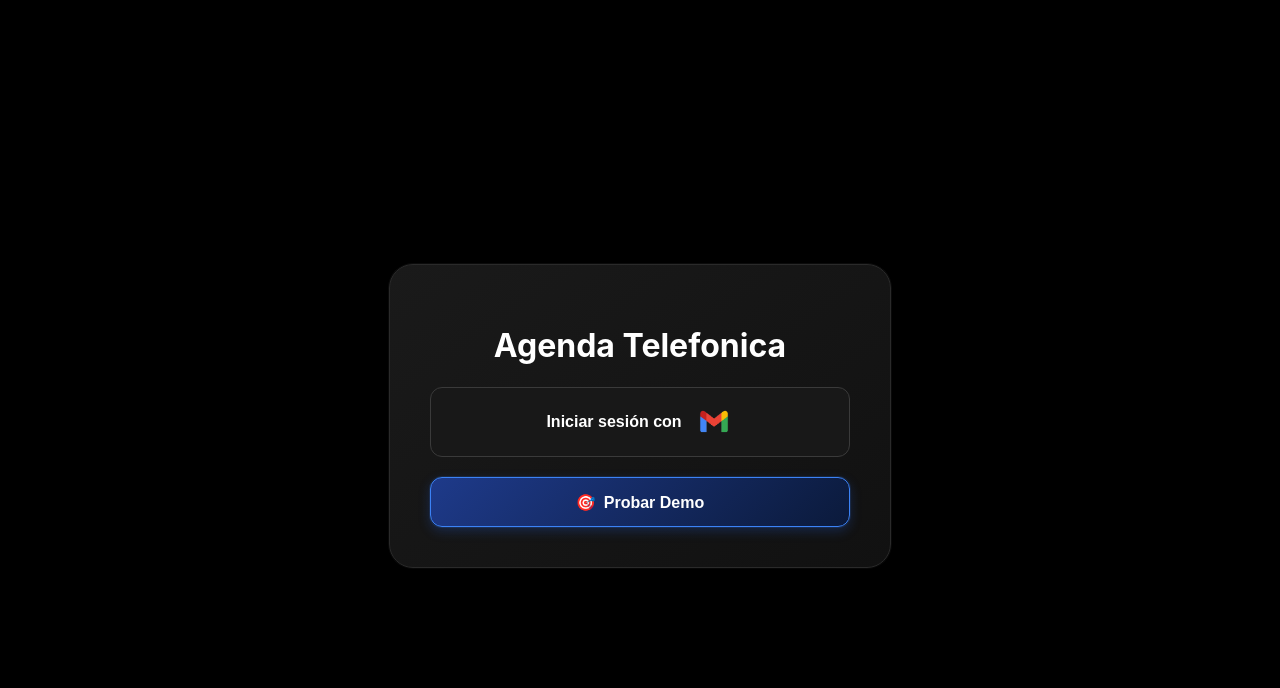
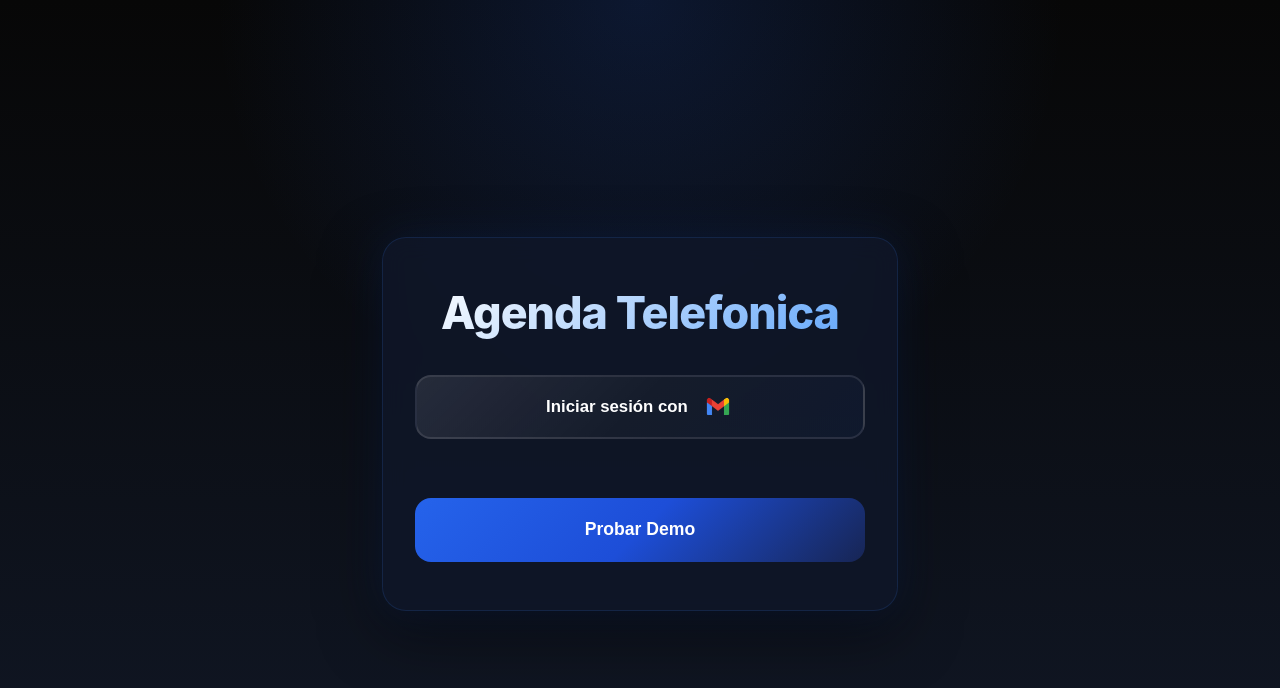
Before and after one commit to angelrosales1811/contacts-crud-a22, an Angular app: page /login in a window 1280 px wide. Shown: the top 688 px of the page. Built offline with nearby package versions, Linux system fonts and the light colour scheme.

Commit message:
Se cambia diseño de login y etiqueta de SIN CONTACTOS

```diff
--- a/src/app/auth/pages/login/login.scss
+++ b/src/app/auth/pages/login/login.scss
@@ -1,83 +1,86 @@
 .login-container {
   min-height: 100vh;
-
   display: flex;
   justify-content: center;
   align-items: center;
+  padding: 1.5rem;
 
-  background: #000;
-  padding: 1rem;
+  background:
+    radial-gradient(
+      circle at top,
+      rgba(37, 99, 235, 0.18),
+      transparent 40%
+    ),
+    linear-gradient(
+      180deg,
+      #070707 0%,
+      #111827 100%
+    );
 }
 
 .login-card {
   width: 100%;
-  max-width: 420px;
+  max-width: 450px;
 
-  padding: 2.5rem;
+  display: flex;
+  flex-direction: column;
+  gap: 1.2rem;
 
-  background: linear-gradient(
-    145deg,
-    #1a1a1a,
-    #111111
-  );
+  padding: 3rem 2rem;
 
-  border: 1px solid #2a2a2a;
+  background: rgba(15, 23, 42, 0.8);
+
+  backdrop-filter: blur(12px);
+
+  border: 1px solid rgba(59, 130, 246, 0.15);
   border-radius: 24px;
 
   box-shadow:
-    0 20px 50px rgba(0, 0, 0, 0.6),
-    0 0 0 1px rgba(255, 255, 255, 0.05);
+    0 0 40px rgba(37, 99, 235, 0.12),
+    0 20px 60px rgba(0, 0, 0, 0.5);
 
   text-align: center;
 }
 
-.login-header h1 {
-  margin: 1rem 0 0.5rem;
+.login-card h1 {
+  margin: 0 0 1rem;
 
-  color: white;
+  font-size: 2.8rem;
+  font-weight: 800;
+  letter-spacing: -1px;
 
-  font-size: 2.2rem;
-  font-weight: 700;
-}
+  background: linear-gradient(
+    135deg,
+    #ffffff,
+    #60a5fa
+  );
 
-.login-header p {
-  color: #9ca3af;
-  margin-bottom: 2rem;
-}
-
-.logo-circle {
-  width: 100px;
-  height: 100px;
-
-  margin: 0 auto;
-
-  display: flex;
-  align-items: center;
-  justify-content: center;
-
-  font-size: 2rem;
-
-  background: #1e293b;
-  border-radius: 50%;
+  -webkit-background-clip: text;
+  -webkit-text-fill-color: transparent;
 }
 
 .google-btn {
   width: 100%;
 
   display: flex;
+  justify-content: center;
   align-items: center;
-  justify-content: center;
-  gap: 12px;
+  gap: 14px;
 
-  padding: 0.9rem 1rem;
+  height: 64px;
 
-  border: 1px solid #3a3a3a;
-  border-radius: 12px;
+  background: linear-gradient(
+    135deg,
+    rgba(255, 255, 255, 0.10) 0%,
+    rgba(255, 255, 255, 0.03) 50%,
+    rgba(59, 130, 246, 0.04) 100%
+  );
 
-  background: #181818;
+  border: 2px solid rgba(255, 255, 255, 0.10);
+  border-radius: 16px;
+
   color: white;
-
-  font-size: 1rem;
+  font-size: 1.05rem;
   font-weight: 600;
 
   cursor: pointer;
@@ -86,64 +89,63 @@
 }
 
 .google-btn:hover {
-  background: #222;
-  border-color: #4285f4;
+  transform: translateY(-3px);
 
-  transform: translateY(-2px);
+  border-color: rgba(66, 133, 244, 0.20);
+
+  background: linear-gradient(
+    135deg,
+    rgba(255, 255, 255, 0.20) 0%,
+    rgba(255, 255, 255, 0.05) 50%,
+    rgba(66, 133, 244, 0.10) 100%
+  );
+
+  box-shadow:
+    0 0 20px rgba(66, 133, 244, 0.15),
+    0 8px 24px rgba(0, 0, 0, 0.25);
 }
 
 .google-btn img {
-  width: 40px;
-  height: 40px;
-  object-fit: contain;
-}
-
-.login-container {
-  flex-direction: column;
-  gap: 1rem;
+  width: 32px;
+  height: 32px;
 }
 
 .demo-button {
   width: 100%;
-  max-width: 420px;
+  height: 64px;
 
-  padding: 0.9rem 1rem;
-
-  border: 1px solid #3b82f6;
-  border-radius: 12px;
+  border: none;
+  border-radius: 16px;
 
   background: linear-gradient(
     135deg,
-    #1e3a8a,
-    #0b1a3b
+    #2563eb 0%,
+    #1d4ed8 50%,
+    #172554 100%
   );
 
-  color: #fff;
+  color: white;
 
-  font-size: 1rem;
-  font-weight: 600;
+  font-size: 1.1rem;
+  font-weight: 700;
 
   cursor: pointer;
+  position: relative;
+  overflow: hidden;
 
-  transition: all 0.25s ease;
+  transition: all 0.3s ease;
 
-  box-shadow:
-    0 4px 12px rgba(37, 99, 235, 0.25),
-    0 0 0 1px rgba(59, 130, 246, 0.15);
+  // box-shadow:
+  //   0 10px 30px rgba(37, 99, 235, 0.35),
+  //   0 0 20px rgba(59, 130, 246, 0.2);
 }
 
 .demo-button:hover {
-  background: linear-gradient(
-    135deg,
-    #2563eb,
-    #3b82f6
-  );
+  transform: translateY(-4px) scale(1.01);
 
-  transform: translateY(-2px);
-
-  box-shadow:
-    0 8px 20px rgba(37, 99, 235, 0.35),
-    0 0 12px rgba(59, 130, 246, 0.25);
+  // box-shadow:
+  //   0 16px 40px rgba(37, 99, 235, 0.45),
+  //   0 0 30px rgba(96, 165, 250, 0.35);
 }
 
 .demo-button:active {
@@ -151,6 +153,25 @@
 }
 
 .demo-button::before {
-  content: '🎯';
-  margin-right: 0.5rem;
+  content: '';
+
+  position: absolute;
+  top: 0;
+  left: -100%;
+
+  width: 100%;
+  height: 100%;
+
+  background: linear-gradient(
+    90deg,
+    transparent,
+    rgba(255, 255, 255, 0.25),
+    transparent
+  );
+
+  transition: left 0.6s ease;
 }
+
+.demo-button:hover::before {
+  left: 100%;
+}
--- a/src/app/contacts/pages/dashboard/dashboard.html
+++ b/src/app/contacts/pages/dashboard/dashboard.html
@@ -26,6 +26,8 @@
         placeholder="Buscar contacto..."
         [value]="searchTerm()"
         (input)="searchTerm.set($any($event.target).value)"
+        matTooltip="Nombre, teléfono o e-mail"
+        matTooltipPosition="above"
       />
 
       @if (filteredContacts().length > 0) {
@@ -45,6 +47,7 @@
     </button>
   </section>
 
+  @if (letters.length) {
     <section class="accordion-container">
       @for (letter of letters; track letter) {
         <div class="accordion-item" [class.expanded]="openedLetter === letter">
@@ -147,4 +150,10 @@
         </div>
       }
     </section>
+  } @else {
+    <div class="empty-state">
+      <mat-icon>person_off</mat-icon>
+      <p>Sin registros para mostrar, crea contactos.</p>
     </div>
+  }
+</div>
--- a/src/app/contacts/pages/dashboard/dashboard.scss
+++ b/src/app/contacts/pages/dashboard/dashboard.scss
@@ -132,7 +132,7 @@ button {
 }
 
 .search-container input::placeholder {
-  color: #3e4c64;
+  color: #6b7280;
 }
 
 .create-link {
@@ -336,12 +336,26 @@ button {
 }
 
 .empty-state {
-  grid-column: 1 / -1;
+  display: flex;
+  flex-direction: column;
+  align-items: center;
+  justify-content: center;
+  gap: 0.75rem;
+  padding: 3rem 1rem;
+  color: #6b7280;
+  text-align: center;
 
-  text-align: center;
-  color: #9ca3af;
+  mat-icon {
+    font-size: 4rem;
+    width: 4rem;
+    height: 4rem;
+    opacity: 0.7;
+  }
 
-  padding: 2rem;
+  p {
+    margin: 0;
+    font-size: 1rem;
+  }
 }
 
 .accordion-container {
```
Lines whose indentation alone changed are shown as unchanged.
